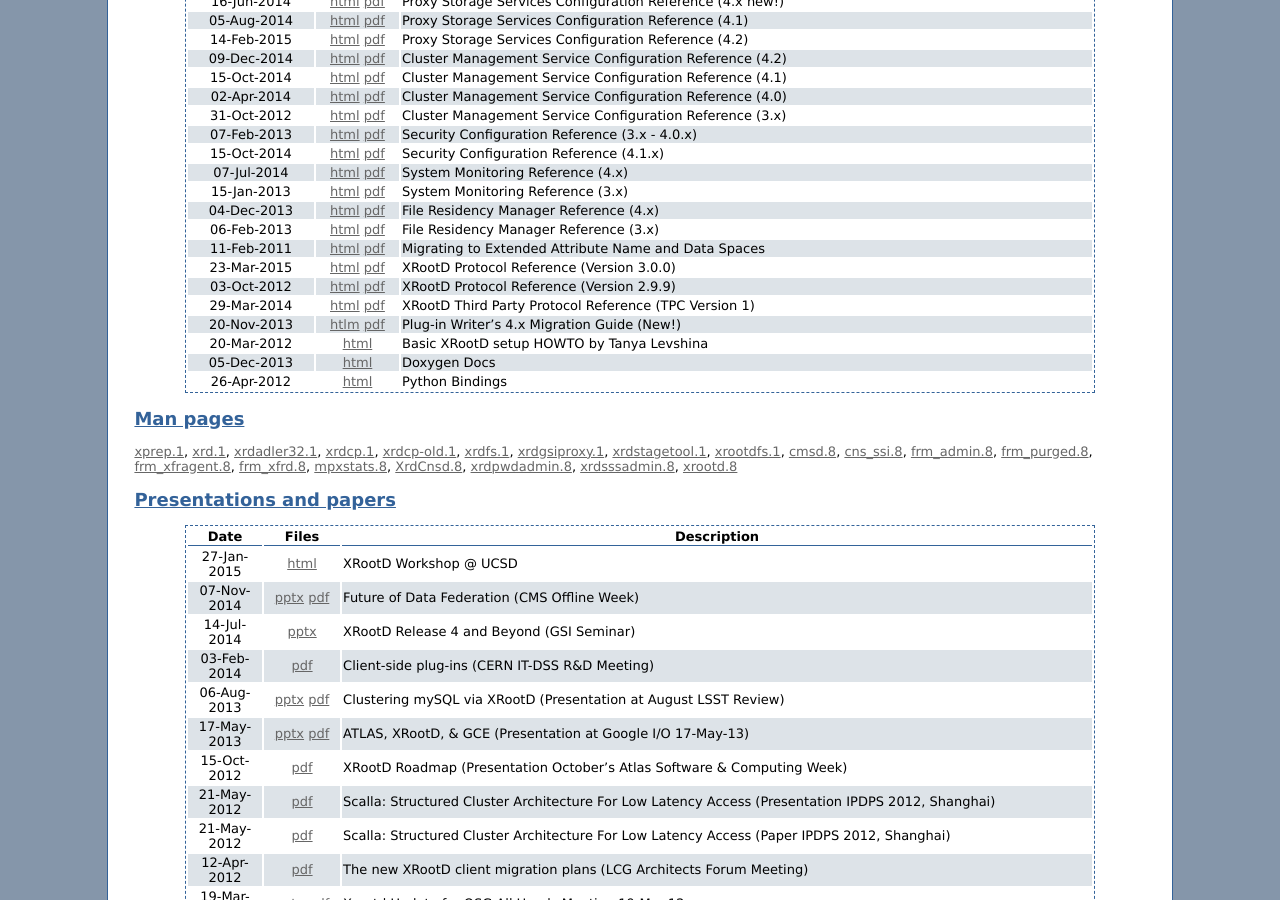
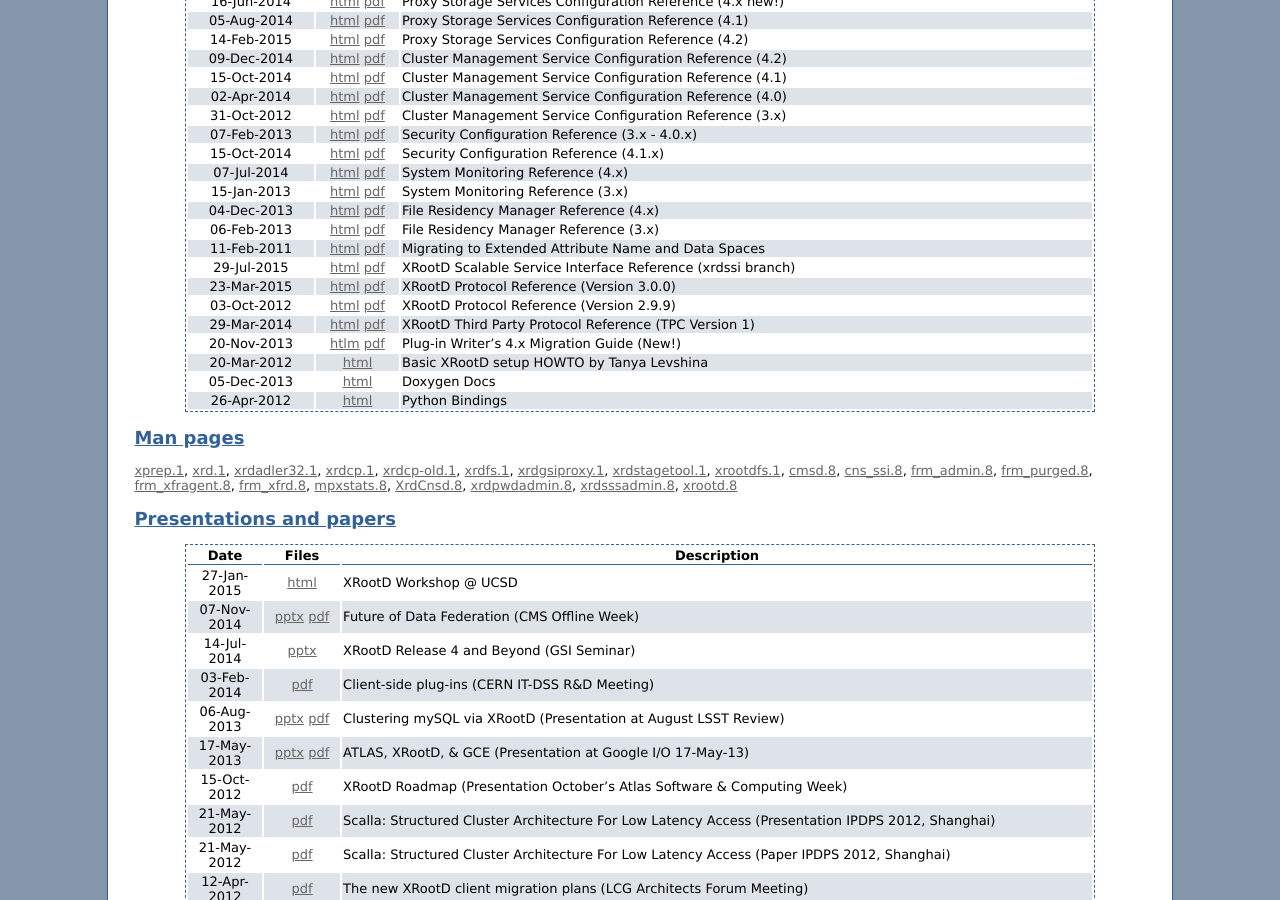
Before and after one commit to xrootd/xrootd-website, a Jekyll site: the page built from docs.md, in a window 1280 px wide and 900 px high, scrolled down 501 px. Built offline with Jekyll 4.4.1, drawn with Linux system fonts in a browser that asks for light colours; Markdown is read by kramdown in place of the engine named in the settings.

Commit message:
Add the Scalable Service Interface documentation.

```diff
--- a/docs.md
+++ b/docs.md
@@ -39,6 +39,7 @@ Documentation
 |04-Dec-2013|[html](/doc/dev4/frm_config.htm) [pdf](/doc/dev4/frm_config.pdf)          |File Residency Manager Reference (4.x)                                  |
 |06-Feb-2013|[html](/doc/prod/frm_config.htm) [pdf](/doc/prod/frm_config.pdf)          |File Residency Manager Reference (3.x)                                  |
 |11-Feb-2011|[html](/doc/prod/frm_migr.htm) [pdf](/doc/prod/frm_migr.pdf)            |Migrating to Extended Attribute Name and Data Spaces                          |
+|29-Jul-2015|[html](/doc/dev42/ssi_reference.htm) [pdf](/doc/dev42/ssi_reference.pdf) |XRootD Scalable Service Interface Reference (xrdssi branch)                                     |
 |23-Mar-2015|[html](/doc/dev42/XRdv300.htm) [pdf](/doc/dev42/XRdv300.pdf)              |XRootD Protocol Reference (Version 3.0.0)                                     |
 |03-Oct-2012|[html](/doc/prod/XRdv299.htm) [pdf](/doc/prod/XRdv299.pdf)              |XRootD Protocol Reference (Version 2.9.9)                                     |
 |29-Mar-2014|[html](/doc/dev4/tpc_protocol.htm) [pdf](/doc/dev4/tpc_protocol.pdf)    |XRootD Third Party Protocol Reference (TPC Version 1)                                     |
```
